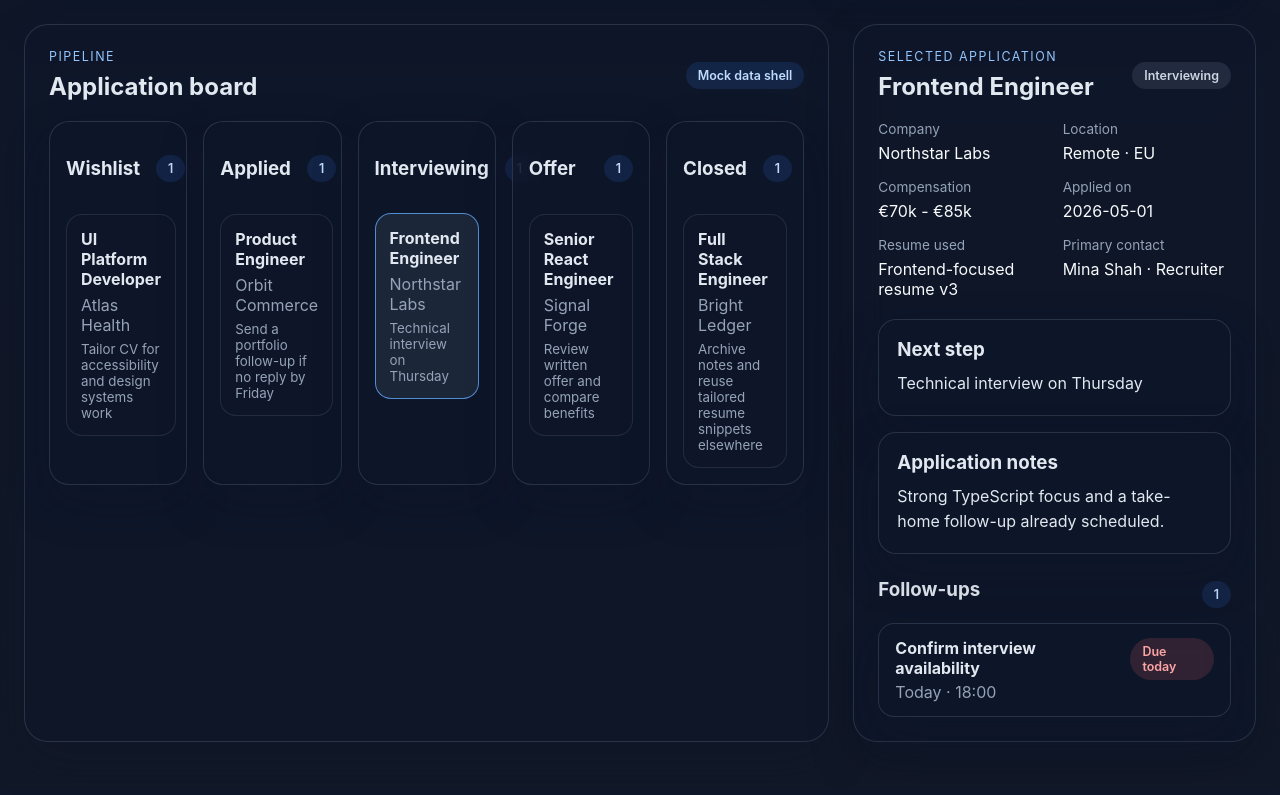
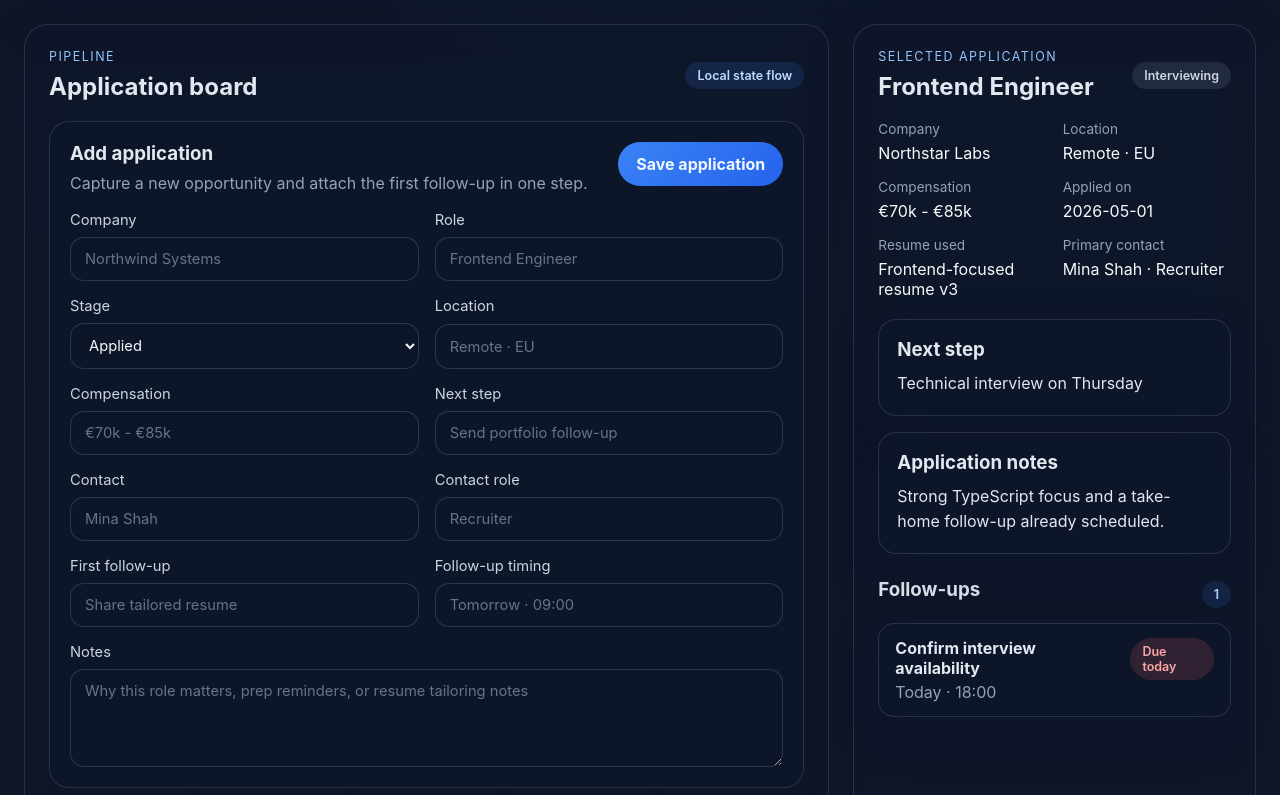
Before and after one commit to RivkindLeon/job-tracker, a React (Vite) app: page / in a window 1280 px wide. Shown: the part 405-1200 px from the top of the page. Built offline with nearby package versions, Linux system fonts and the light colour scheme; the HTML template or start-up script is replaced by a standard one.

Commit message:
feat: add local application creation flow (#4)

```diff
--- a/src/App.css
+++ b/src/App.css
@@ -147,11 +147,91 @@ select {
   color: #cbd5e1;
 }
 
+.application-form,
+.board-grid {
+  margin-top: 20px;
+}
+
+.application-form {
+  border: 1px solid rgba(148, 163, 184, 0.2);
+  border-radius: 20px;
+  padding: 20px;
+  background: rgba(15, 23, 42, 0.58);
+}
+
+.application-form-heading {
+  display: flex;
+  align-items: flex-start;
+  justify-content: space-between;
+  gap: 16px;
+  margin-bottom: 18px;
+}
+
+.application-form-heading h3,
+.application-form-heading p {
+  margin: 0;
+}
+
+.application-form-heading p {
+  margin-top: 8px;
+  color: #94a3b8;
+}
+
+.application-form-grid {
+  display: grid;
+  grid-template-columns: repeat(2, minmax(0, 1fr));
+  gap: 16px;
+}
+
+.application-form-grid label {
+  display: grid;
+  gap: 8px;
+  font-size: 0.92rem;
+  color: #cbd5e1;
+}
+
+.application-form-grid input,
+.application-form-grid select,
+.application-form-grid textarea {
+  width: 100%;
+  border: 1px solid rgba(148, 163, 184, 0.24);
+  border-radius: 14px;
+  padding: 12px 14px;
+  background: rgba(15, 23, 42, 0.86);
+  color: #f8fafc;
+}
+
+.application-form-grid textarea {
+  resize: vertical;
+}
+
+.application-form-grid input::placeholder,
+.application-form-grid textarea::placeholder {
+  color: #64748b;
+}
+
+.application-form-note {
+  grid-column: 1 / -1;
+}
+
+.primary-action {
+  border: 0;
+  border-radius: 999px;
+  padding: 12px 18px;
+  background: linear-gradient(135deg, #3b82f6, #2563eb);
+  color: #eff6ff;
+  font-weight: 700;
+  cursor: pointer;
+}
+
+.primary-action:hover {
+  filter: brightness(1.05);
+}
+
 .board-grid {
   display: grid;
   grid-template-columns: repeat(5, minmax(0, 1fr));
   gap: 16px;
-  margin-top: 20px;
 }
 
 .stage-column {
@@ -273,7 +353,8 @@ select {
   .workspace,
   .hero,
   .board-grid,
-  .detail-grid {
+  .detail-grid,
+  .application-form-grid {
     grid-template-columns: 1fr;
   }
 }
@@ -286,8 +367,13 @@ select {
 
   .board-panel,
   .detail-panel,
-  .hero {
+  .hero,
+  .application-form {
     padding: 18px;
     border-radius: 20px;
   }
+
+  .application-form-heading {
+    flex-direction: column;
+  }
 }
--- a/src/App.tsx
+++ b/src/App.tsx
@@ -1,5 +1,13 @@
-import { useMemo, useState } from 'react'
-import { applications, followUps, stages, type FollowUpStatus } from './data'
+import { useMemo, useState, type FormEvent } from 'react'
+import {
+  applications as initialApplications,
+  followUps as initialFollowUps,
+  stages,
+  type Application,
+  type ApplicationStage,
+  type FollowUp,
+  type FollowUpStatus,
+} from './data'
 import './App.css'
 
 const followUpLabels: Record<FollowUpStatus, string> = {
@@ -8,24 +16,121 @@ const followUpLabels: Record<FollowUpStatus, string> = {
   waiting: 'Waiting',
 }
 
+type ApplicationFormState = {
+  company: string
+  role: string
+  stage: ApplicationStage
+  location: string
+  salary: string
+  nextStep: string
+  contact: string
+  contactRole: string
+  notes: string
+  followUpTitle: string
+  followUpDueLabel: string
+}
+
+const defaultFormState: ApplicationFormState = {
+  company: '',
+  role: '',
+  stage: 'Applied',
+  location: '',
+  salary: '',
+  nextStep: '',
+  contact: '',
+  contactRole: '',
+  notes: '',
+  followUpTitle: '',
+  followUpDueLabel: '',
+}
+
 function App() {
-  const [selectedApplicationId, setSelectedApplicationId] = useState(applications[0]?.id ?? 0)
+  const [applicationItems, setApplicationItems] = useState(initialApplications)
+  const [followUpItems, setFollowUpItems] = useState(initialFollowUps)
+  const [selectedApplicationId, setSelectedApplicationId] = useState(initialApplications[0]?.id ?? 0)
+  const [formState, setFormState] = useState(defaultFormState)
 
   const selectedApplication =
-    applications.find((application) => application.id === selectedApplicationId) ?? applications[0]
+    applicationItems.find((application) => application.id === selectedApplicationId) ??
+    applicationItems[0]
 
   const applicationsByStage = useMemo(
     () =>
       stages.map((stage) => ({
         stage,
-        items: applications.filter((application) => application.stage === stage),
+        items: applicationItems.filter((application) => application.stage === stage),
       })),
-    [],
+    [applicationItems],
   )
 
-  const selectedFollowUps = followUps.filter(
-    (followUp) => followUp.applicationId === selectedApplication.id,
+  const selectedFollowUps = followUpItems.filter(
+    (followUp) => followUp.applicationId === selectedApplication?.id,
   )
+
+  const heroMetrics = useMemo(() => {
+    const activeApplications = applicationItems.filter((application) => application.stage !== 'Closed').length
+    const dueFollowUps = followUpItems.filter((followUp) => followUp.status === 'due-today').length
+    const offersInPlay = applicationItems.filter((application) => application.stage === 'Offer').length
+
+    return {
+      activeApplications,
+      dueFollowUps,
+      offersInPlay,
+    }
+  }, [applicationItems, followUpItems])
+
+  const handleFormChange = <Key extends keyof ApplicationFormState>(
+    key: Key,
+    value: ApplicationFormState[Key],
+  ) => {
+    setFormState((current) => ({
+      ...current,
+      [key]: value,
+    }))
+  }
+
+  const handleCreateApplication = (event: FormEvent<HTMLFormElement>) => {
+    event.preventDefault()
+
+    const newApplicationId =
+      applicationItems.reduce((maxId, application) => Math.max(maxId, application.id), 0) + 1
+
+    const trimmedFollowUpTitle = formState.followUpTitle.trim()
+    const trimmedFollowUpDueLabel = formState.followUpDueLabel.trim()
+
+    const newApplication: Application = {
+      id: newApplicationId,
+      company: formState.company.trim(),
+      role: formState.role.trim(),
+      stage: formState.stage,
+      location: formState.location.trim() || 'Location to confirm',
+      salary: formState.salary.trim() || 'Compensation not captured yet',
+      appliedOn: formState.stage === 'Wishlist' ? 'Not applied yet' : new Date().toISOString().slice(0, 10),
+      nextStep: formState.nextStep.trim() || 'Define the next step for this opportunity',
+      resume: 'Resume to attach',
+      contact: formState.contact.trim() || 'Contact to add',
+      contactRole: formState.contactRole.trim() || 'Role to confirm',
+      notes: formState.notes.trim() || 'No notes added yet.',
+    }
+
+    setApplicationItems((current) => [newApplication, ...current])
+    setSelectedApplicationId(newApplicationId)
+
+    if (trimmedFollowUpTitle) {
+      const newFollowUpId = followUpItems.reduce((maxId, followUp) => Math.max(maxId, followUp.id), 0) + 1
+      const newFollowUp: FollowUp = {
+        id: newFollowUpId,
+        applicationId: newApplicationId,
+        title: trimmedFollowUpTitle,
+        dueLabel: trimmedFollowUpDueLabel || 'Schedule follow-up date',
+        status: 'due-today',
+      }
+
+      setFollowUpItems((current) => [newFollowUp, ...current])
+    }
+
+    setFormState(defaultFormState)
+  }
 
   return (
     <div className="app-shell">
@@ -39,9 +144,9 @@ function App() {
           </p>
         </div>
         <div className="hero-metrics">
-          <Metric label="Active applications" value="4" />
-          <Metric label="Follow-ups due" value="2" />
-          <Metric label="Offers in play" value="1" />
+          <Metric label="Active applications" value={heroMetrics.activeApplications.toString()} />
+          <Metric label="Follow-ups due" value={heroMetrics.dueFollowUps.toString()} />
+          <Metric label="Offers in play" value={heroMetrics.offersInPlay.toString()} />
         </div>
       </header>
 
@@ -52,8 +157,121 @@ function App() {
               <p className="section-label">Pipeline</p>
               <h2>Application board</h2>
             </div>
-            <span className="pill">Mock data shell</span>
+            <span className="pill">Local state flow</span>
           </div>
+
+          <form className="application-form" onSubmit={handleCreateApplication}>
+            <div className="application-form-heading">
+              <div>
+                <h3>Add application</h3>
+                <p>Capture a new opportunity and attach the first follow-up in one step.</p>
+              </div>
+              <button type="submit" className="primary-action">
+                Save application
+              </button>
+            </div>
+
+            <div className="application-form-grid">
+              <label>
+                Company
+                <input
+                  value={formState.company}
+                  onChange={(event) => handleFormChange('company', event.target.value)}
+                  placeholder="Northwind Systems"
+                  required
+                />
+              </label>
+              <label>
+                Role
+                <input
+                  value={formState.role}
+                  onChange={(event) => handleFormChange('role', event.target.value)}
+                  placeholder="Frontend Engineer"
+                  required
+                />
+              </label>
+              <label>
+                Stage
+                <select
+                  value={formState.stage}
+                  onChange={(event) =>
+                    handleFormChange('stage', event.target.value as ApplicationStage)
+                  }
+                >
+                  {stages.map((stage) => (
+                    <option key={stage} value={stage}>
+                      {stage}
+                    </option>
+                  ))}
+                </select>
+              </label>
+              <label>
+                Location
+                <input
+                  value={formState.location}
+                  onChange={(event) => handleFormChange('location', event.target.value)}
+                  placeholder="Remote · EU"
+                />
+              </label>
+              <label>
+                Compensation
+                <input
+                  value={formState.salary}
+                  onChange={(event) => handleFormChange('salary', event.target.value)}
+                  placeholder="€70k - €85k"
+                />
+              </label>
+              <label>
+                Next step
+                <input
+                  value={formState.nextStep}
+                  onChange={(event) => handleFormChange('nextStep', event.target.value)}
+                  placeholder="Send portfolio follow-up"
+                />
+              </label>
+              <label>
+                Contact
+                <input
+                  value={formState.contact}
+                  onChange={(event) => handleFormChange('contact', event.target.value)}
+                  placeholder="Mina Shah"
+                />
+              </label>
+              <label>
+                Contact role
+                <input
+                  value={formState.contactRole}
+                  onChange={(event) => handleFormChange('contactRole', event.target.value)}
+                  placeholder="Recruiter"
+                />
+              </label>
+              <label>
+                First follow-up
+                <input
+                  value={formState.followUpTitle}
+                  onChange={(event) => handleFormChange('followUpTitle', event.target.value)}
+                  placeholder="Share tailored resume"
+                />
+              </label>
+              <label>
+                Follow-up timing
+                <input
+                  value={formState.followUpDueLabel}
+                  onChange={(event) => handleFormChange('followUpDueLabel', event.target.value)}
+                  placeholder="Tomorrow · 09:00"
+                />
+              </label>
+              <label className="application-form-note">
+                Notes
+                <textarea
+                  value={formState.notes}
+                  onChange={(event) => handleFormChange('notes', event.target.value)}
+                  placeholder="Why this role matters, prep reminders, or resume tailoring notes"
+                  rows={4}
+                />
+              </label>
+            </div>
+          </form>
 
           <div className="board-grid">
             {applicationsByStage.map((column) => (
@@ -68,7 +286,7 @@ function App() {
                       key={application.id}
                       type="button"
                       className={`application-card ${
-                        application.id === selectedApplication.id ? 'selected' : ''
+                        application.id === selectedApplication?.id ? 'selected' : ''
                       }`}
                       onClick={() => setSelectedApplicationId(application.id)}
                     >
@@ -84,6 +302,8 @@ function App() {
         </section>
 
         <aside className="detail-panel">
+          {selectedApplication ? (
+            <>
               <div className="section-heading">
                 <div>
                   <p className="section-label">Selected application</p>
@@ -136,6 +356,10 @@ function App() {
                   <p className="empty-state">No follow-ups logged for this application yet.</p>
                 )}
               </div>
+            </>
+          ) : (
+            <p className="empty-state">Add your first application to start the board.</p>
+          )}
         </aside>
       </main>
     </div>
```
Also changed, not shown: 3 other files (tests, documents, lock files or other folders). Lines whose indentation alone changed are shown as unchanged.
